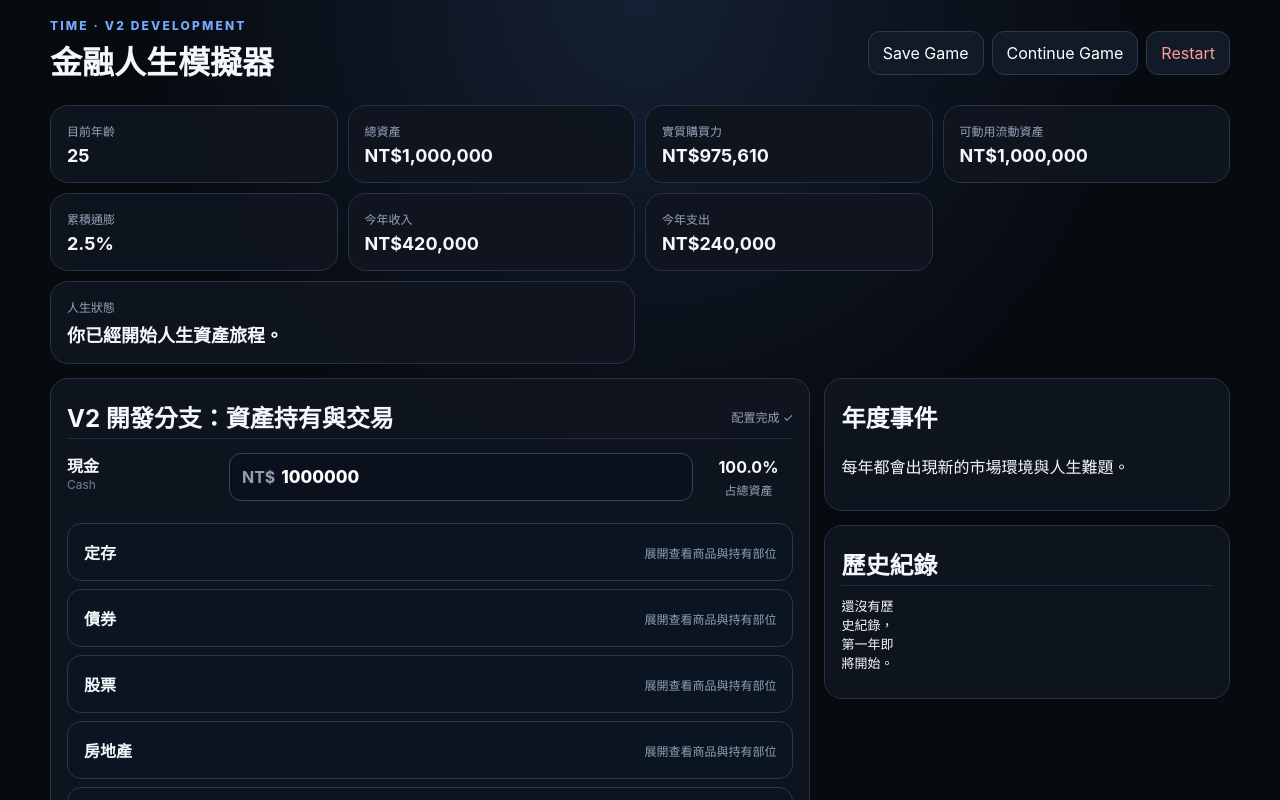
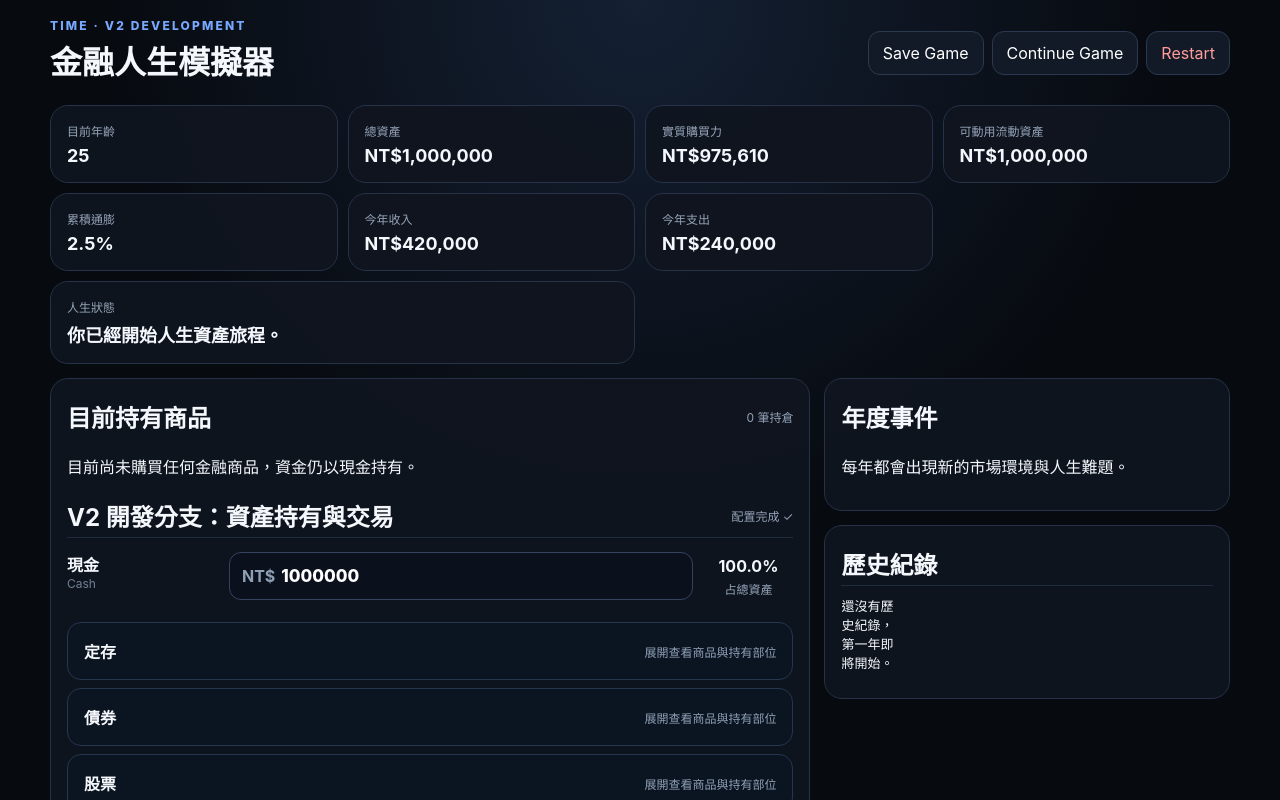
Before and after one commit to yamacha0214-glitch/time-financial-life-simulator, a Next.js app: page / in a window 1280 px wide. Shown: the top 800 px of the page. Built offline with nearby package versions, Linux system fonts and the light colour scheme.

Commit message:
Add current product holdings status panel to V2

```diff
--- a/app/page.tsx
+++ b/app/page.tsx
@@ -256,6 +256,7 @@ export default function Page() {
   const [game, setGame] = useState<GameState>(buildInitialState);
   const [isMounted, setIsMounted] = useState(false);
   const [productAmounts, setProductAmounts] = useState<Record<string, string>>({});
+  const [productHoldings, setProductHoldings] = useState<Array<{ id: string; productId: string; asset: Exclude<AssetKey, 'cash'>; label: string; amount: number; boughtAge: number }>>([]);
 
   useEffect(() => {
     setIsMounted(true);
@@ -316,6 +317,8 @@ export default function Page() {
       ASSET_KEYS.forEach((key) => { nextAllocations[key] = total > 0 ? (nextPortfolio[key] / total) * 100 : 0; });
       return { ...current, portfolio: nextPortfolio, allocations: nextAllocations, lifeStatus: `已購買商品，投入 NT${roundMoney(amount).toLocaleString('en-US')}。投入後不可直接修改本金。` };
     });
+    const product = productCatalog[asset].find((item) => item.id === productId);
+    if (product) setProductHoldings((current) => [...current, { id: `${productId}-${Date.now()}`, productId, asset, label: product.label, amount, boughtAge: game.age }]);
     setProductAmounts((current) => ({ ...current, [productId]: '' }));
   };
 
@@ -684,6 +687,15 @@ export default function Page() {
 
         <section className="layout">
           <div className="panel allocations-panel">
+            <div className="holdings-status">
+              <div className="panel-header"><h2>目前持有商品</h2><span>{productHoldings.length} 筆持倉</span></div>
+              {productHoldings.length === 0 ? <p className="empty-holdings">目前尚未購買任何金融商品，資金仍以現金持有。</p> :
+                <div className="holdings-strip">{productHoldings.map((holding) => <div className="holding-chip" key={holding.id}>
+                  <strong>{holding.label.split('｜')[0]}</strong>
+                  <span>NT${roundMoney(holding.amount).toLocaleString('en-US')}</span>
+                  <small>{holding.boughtAge} 歲購入 · 本金鎖定</small>
+                </div>)}</div>}
+            </div>
             <div className="panel-header">
               <h2>V2 開發分支：資產持有與交易</h2>
               <span className={allocationValid ? '' : 'allocation-warning'}>{allocationValid ? '配置完成 ✓' : `尚差 NT${roundMoney(Math.abs(allocationDifference)).toLocaleString('en-US')} ${allocationDifference > 0 ? '未配置' : '超額配置'}`}</span>
```
